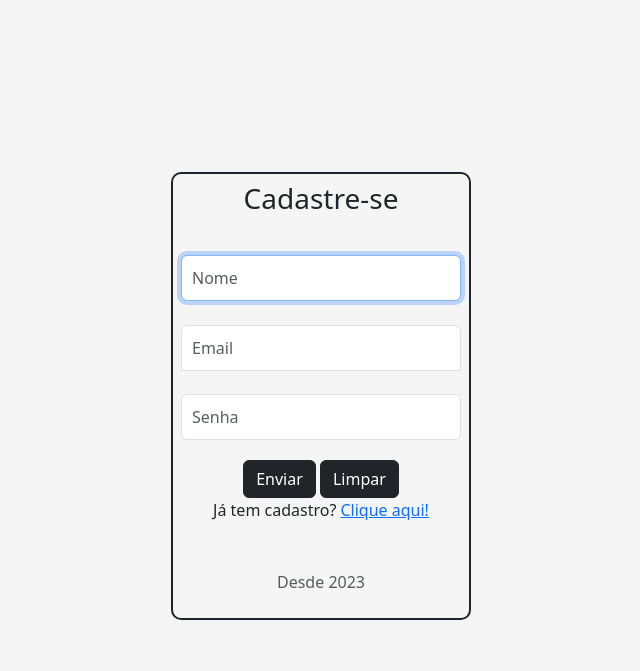
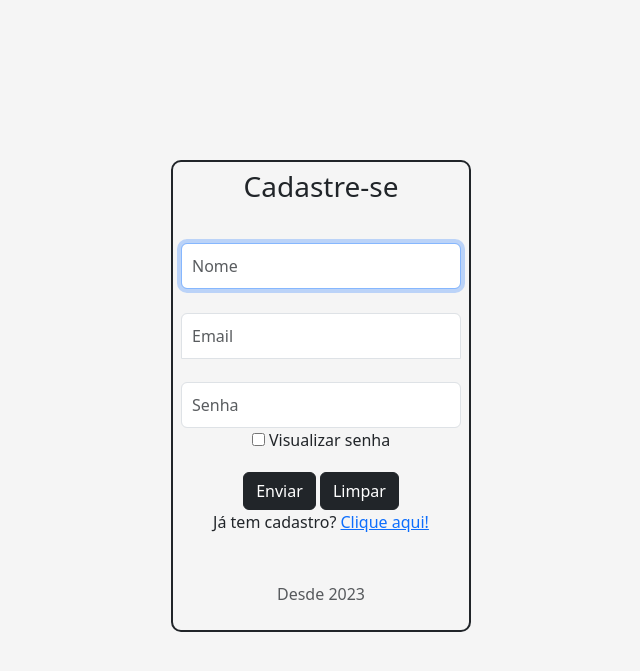
Before and after one commit to kelcia253/MyFinder, a PHP site: page /cadastro.php in a window 1280 px wide. Shown: the top 671 px of the page, without its empty margins (319-959 px from the left). Run offline with PHP 8.4, Linux system fonts and the light colour scheme; some libraries are stand-ins or nearby versions.

Commit message:
ver senhas

```diff
--- a/login/cadastro.php
+++ b/login/cadastro.php
@@ -23,7 +23,18 @@
         <label for="inputEmail" class="sr-only"></label>
         <input type="email" name="email" id="inputEmail" class="form-control" placeholder="Email" required>
         <label for="inputPassword" class="sr-only"></label>
-        <input type="password" name="senha" id="inputPassword" class="form-control" placeholder="Senha" required>
+        <input type="password" id="pass" name="senha" id="inputPassword" class="form-control" placeholder="Senha" required>
+        <input  id="check" type="checkbox"> Visualizar senha</input>
+        <script>
+        check.onclick = togglePassword;
+        function togglePassword(){
+            if(check.checked)pass.type = "text";
+            else pass.type = "password"
+        }
+
+
+
+        </script>
         <div id="botaologin">
     <button class="btn btn-Lg btn-dark btn-block" type="submit">Enviar</button>
     <button class="btn btn-Lg btn-dark btn-block" type="reset">Limpar</button>
```
